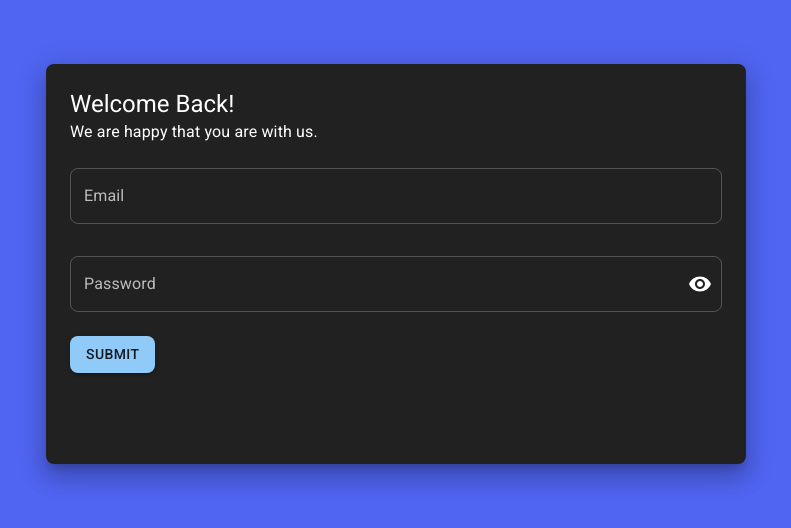
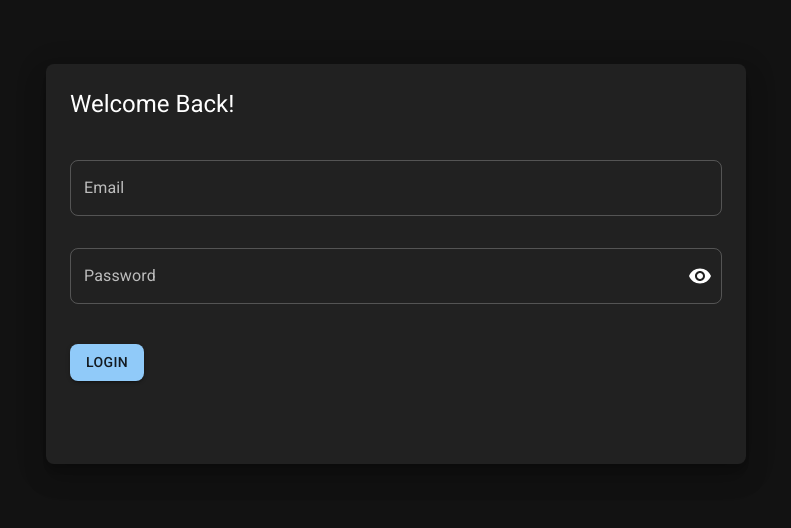
Before and after one commit to tomascatena/discord-clone, a React (Create React App) app in the folder client/: page /login in a window 1280 px wide. Shown: the part 136-664 px from the top of the page, without its empty margins (244-1035 px from the left). Built offline with nearby package versions, Linux system fonts and the light colour scheme.

Commit message:
add useController hook in CustomInput

```diff
--- /dev/null
+++ b/client/src/components/CustomButton/CustomButton.tsx
@@ -0,0 +1,35 @@
+import { Button } from '@mui/material';
+import { SxProps } from '@mui/system';
+import React from 'react';
+
+type Props = {
+  children: React.ReactNode;
+  type: 'submit' | 'reset' | 'button';
+  onClick?: () => void;
+  isDisabled?: boolean;
+  variant?: 'contained' | 'outlined' | 'text';
+  sx?: SxProps;
+}
+
+const CustomButton:React.FC<Props> = ({
+  sx = {},
+  children,
+  onClick,
+  isDisabled = false,
+  variant = 'contained',
+  type = 'button'
+}) => {
+  return (
+    <Button
+      sx={sx}
+      onClick={onClick}
+      disabled={isDisabled}
+      variant={variant}
+      type={type}
+    >
+      {children}
+    </Button>
+  );
+};
+
+export default CustomButton;
--- a/client/src/components/CustomInput/CustomInput.tsx
+++ b/client/src/components/CustomInput/CustomInput.tsx
@@ -1,4 +1,4 @@
-import { Controller, FieldError } from 'react-hook-form';
+import { FieldError, UseFormSetValue, useController } from 'react-hook-form';
 import {
   FilledInput,
   FormControl,
@@ -25,7 +25,8 @@ type Props = {
   shouldShowCheckIcon?: boolean
   variant?: 'standard' | 'outlined' | 'filled';
   validationError?: FieldError | undefined;
-  isDisabled?: boolean
+  isDisabled?: boolean;
+  setValue?: UseFormSetValue<any>;
 }
 
 const CustomInput:React.FC<Props> = ({
@@ -39,7 +40,8 @@ const CustomInput:React.FC<Props> = ({
   variant = 'outlined',
   validationError,
   shouldShowCheckIcon = true,
-  isDisabled = false
+  isDisabled = false,
+  setValue
 }) => {
   const [showPassword, setShowPassword] = React.useState(false);
 
@@ -90,11 +92,23 @@ const CustomInput:React.FC<Props> = ({
     ElementType = OutlinedInput;
   }
 
+  const { field } = useController({
+    name,
+    control,
+  });
+
+  /* This is necessary to update the value of the input when is set using the autofill from the browse */
+  React.useEffect(() => {
+    if (setValue && field.value) {
+      setValue(name, field.value, {
+        shouldValidate: true,
+        shouldDirty: true,
+        shouldTouch: true,
+      });
+    }
+  }, [field.value]);
+
   return (
-    <Controller
-      name={name}
-      control={control}
-      render={({ field }) =>
     <FormControl
       sx={{ width: '100%', mt: 1 }}
       color={inputColor}
@@ -102,12 +116,17 @@ const CustomInput:React.FC<Props> = ({
     >
       <InputLabel>{labelText}</InputLabel>
 
-          {React.createElement(ElementType, { ...props, ...field })}
+      {React.createElement(ElementType, {
+        ...props,
+        onChange: field.onChange, // send value to hook form
+        onBlur: field.onBlur, // notify when input is touched/blur
+        value: field.value, // input value
+        name: field.name, // send down the input name
+        inputRef: field.ref, // send input ref, so we can focus on input when error appear
+      })}
 
       {validationError && <FormHelperText>{validationError.message?.replaceAll('"', '')}</FormHelperText>}
     </FormControl>
-      }
-    />
   );
 };
 
--- a/client/src/pages/LoginPage/LoginPage.styled.ts
+++ b/client/src/pages/LoginPage/LoginPage.styled.ts
@@ -1,21 +1,22 @@
 import { styled } from '@mui/system';
 
-export const LoginPageLayout = styled('div')({
+export const LoginPageLayout = styled('div')(({ theme }) => ({
   width: '100%',
   height: '100vh',
   display: 'flex',
   alignItems: 'center',
   justifyContent: 'center',
-  backgroundColor: '#5065F2',
-});
+  backgroundColor: theme.palette.background.default,
+}));
 
-export const StyledForm = styled('form')(({ theme }) => ({
+export const LoginForm = styled('form')(({ theme }) => ({
   marginTop: theme.spacing(2),
   display: 'flex',
   flexDirection: 'column',
   gap: theme.spacing(3)
 }));
 
-export const ButtonBox = styled('div')(() => ({
+export const ButtonBox = styled('div')(({ theme }) => ({
+  marginTop: theme.spacing(2),
   display: 'flex',
 }));
--- a/client/src/pages/LoginPage/LoginPage.tsx
+++ b/client/src/pages/LoginPage/LoginPage.tsx
@@ -1,8 +1,9 @@
-import { Button, Typography } from '@mui/material';
-import { ButtonBox, LoginPageLayout, StyledForm } from './LoginPage.styled';
+import { ButtonBox, LoginForm, LoginPageLayout } from './LoginPage.styled';
 import { SubmitHandler, useForm } from 'react-hook-form';
+import { Typography } from '@mui/material';
 import { joiResolver } from '@hookform/resolvers/joi';
 import AuthBox from '@components/AuthBox/AuthBox';
+import CustomButton from '@components/CustomButton/CustomButton';
 import CustomInput from '../../components/CustomInput/CustomInput';
 import Joi from 'joi';
 import React from 'react';
@@ -18,17 +19,22 @@ const schema = Joi.object<ILoginForm>({
 });
 
 const LoginPage:React.FC = () => {
-  const { handleSubmit, control, formState, getValues } = useForm<ILoginForm>({
+  const { handleSubmit, control, formState, getValues, setValue } = useForm<ILoginForm>({
     defaultValues: {
       email: '',
       password: ''
     },
     resolver: joiResolver(schema),
-    mode: 'all'
+    mode: 'all',
+    reValidateMode: 'onChange',
   });
 
   const onSubmit: SubmitHandler<ILoginForm> = data => {
     console.log(data);
+
+    if (formState.isValid) {
+      console.log('Form is valid');
+    }
   };
 
   return (
@@ -37,25 +43,28 @@ const LoginPage:React.FC = () => {
         <Typography
           variant='h5'
           color='text.primary'
+          sx={{
+            marginBottom: '1rem'
+          }}
         >
           Welcome Back!
         </Typography>
 
-        <Typography color='text.primary'>We are happy that you are with us.</Typography>
-
-        <StyledForm
+        <LoginForm
           noValidate
           onSubmit={handleSubmit(onSubmit)}
         >
           <CustomInput
             name='email'
             control={control}
-            placeholder='Enter E-Mail address'
+            placeholder='Your E-Mail address'
             labelText='Email'
             type='email'
             inputValue={getValues().email}
             isTouched={formState.touchedFields.email}
             validationError={formState.errors.email}
+            shouldShowCheckIcon={false}
+            setValue={setValue}
           />
 
           <CustomInput
@@ -67,17 +76,16 @@ const LoginPage:React.FC = () => {
             inputValue={getValues().password}
             isTouched={formState.touchedFields.password}
             validationError={formState.errors.password}
+            shouldShowCheckIcon={false}
+            setValue={setValue}
           />
 
           <ButtonBox>
-            <Button
-              variant='contained'
-              type='submit'
-            >
-              Submit
-            </Button>
+            <CustomButton type='submit'>
+              Login
+            </CustomButton>
           </ButtonBox>
-        </StyledForm>
+        </LoginForm>
       </AuthBox>
     </LoginPageLayout>
   );
```
Lines whose indentation alone changed are shown as unchanged.
